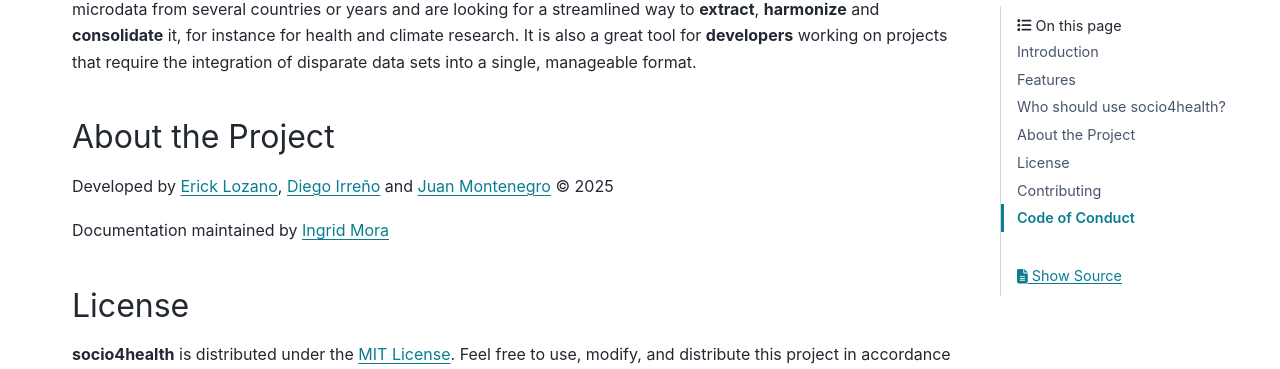
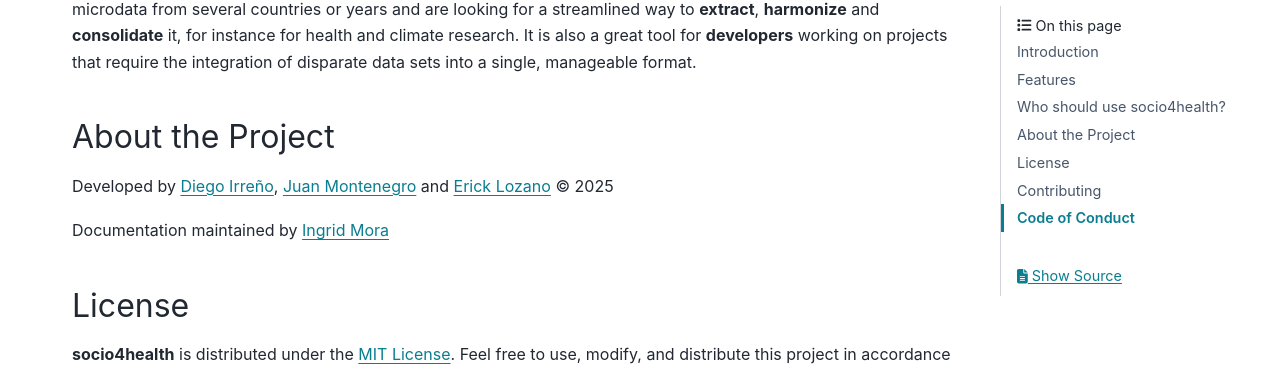
Before and after one commit to harmonize-tools/socio4health, a Sphinx documentation site: the page built from docs/source/index.rst, in a window 1280 px wide and 900 px high, scrolled down 1232 px. Shown: the part 84-453 px from the top of the window. Built offline with Sphinx 7.4.7 and the PyData theme 0.15.4, drawn with Linux system fonts in a browser that asks for light colours; pages that are not in the unit, such as notebooks, are missing from menus.

Commit message:
Clean details

```diff
--- a/docs/source/index.rst
+++ b/docs/source/index.rst
@@ -80,7 +80,7 @@ Who should use socio4health?
 About the Project
 -----------------
 
-Developed by `Erick Lozano <https://github.com/Ersebreck>`_, `Diego Irreño <https://github.com/dirreno>`_ and `Juan Montenegro <https://github.com/Juanmontenegro99>`_ © 2025
+Developed by `Diego Irreño <https://github.com/dirreno>`_, `Juan Montenegro <https://github.com/Juanmontenegro99>`_ and `Erick Lozano <https://github.com/Ersebreck>`_ © 2025
 
 Documentation maintained by `Ingrid Mora <https://github.com/ingridvmoras>`_
 
--- a/setup.py
+++ b/setup.py
@@ -43,7 +43,7 @@ setup(
     long_description=long_description,
     long_description_content_type='text/markdown',
     url='https://github.com/harmonize-tools/socio4health',
-    author='Erick Lozano, Diego Irreño, Juan Montenegro, Ingrid Mora',
+    author='Diego Irreño, Juan Montenegro, Erick Lozano, Ingrid Mora',
     author_email='',
     classifiers=[
         'Development Status :: 2 - Pre-Alpha',
```
Also changed, not shown: README.md (+7 -7 lines), 5 other files.
